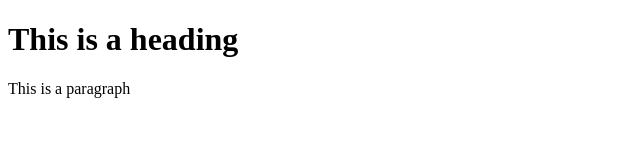
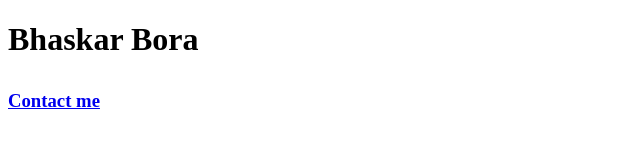
Before and after one commit to BhaskarBora59860/CV, a plain HTML site: page index.html in a window 1280 px wide. Shown: the whole page, without its empty margins (0-640 px from the left). Drawn offline with Linux system fonts and the light colour scheme.

Commit message:
Add files via upload

```diff
--- a/index.html
+++ b/index.html
@@ -1,13 +1,13 @@
 <!DOCTYPE html>
 <html lang="en">
 <head>
-  <meta charset="UTF-8">
-  <meta http-equiv="X-UA-Compatible" content="IE=edge">
-  <meta name="viewport" content="width=, initial-scale=1.0">
-  <title>Document</title>
+    <meta charset="UTF-8">
+    <meta http-equiv="X-UA-Compatible" content="IE=edge">
+    <meta name="viewport" content="width=device-width, initial-scale=1.0">
+    <title>Bhaskar's Personal site</title>
 </head>
 <body>
-  <h1>This is a heading</h1>
-  <p>This is a paragraph</p>
+    <p><h1>Bhaskar Bora<h1></p>
+       <h3><a href="Contacts.html">Contact me</a></h3>
 </body>
 </html>
```
